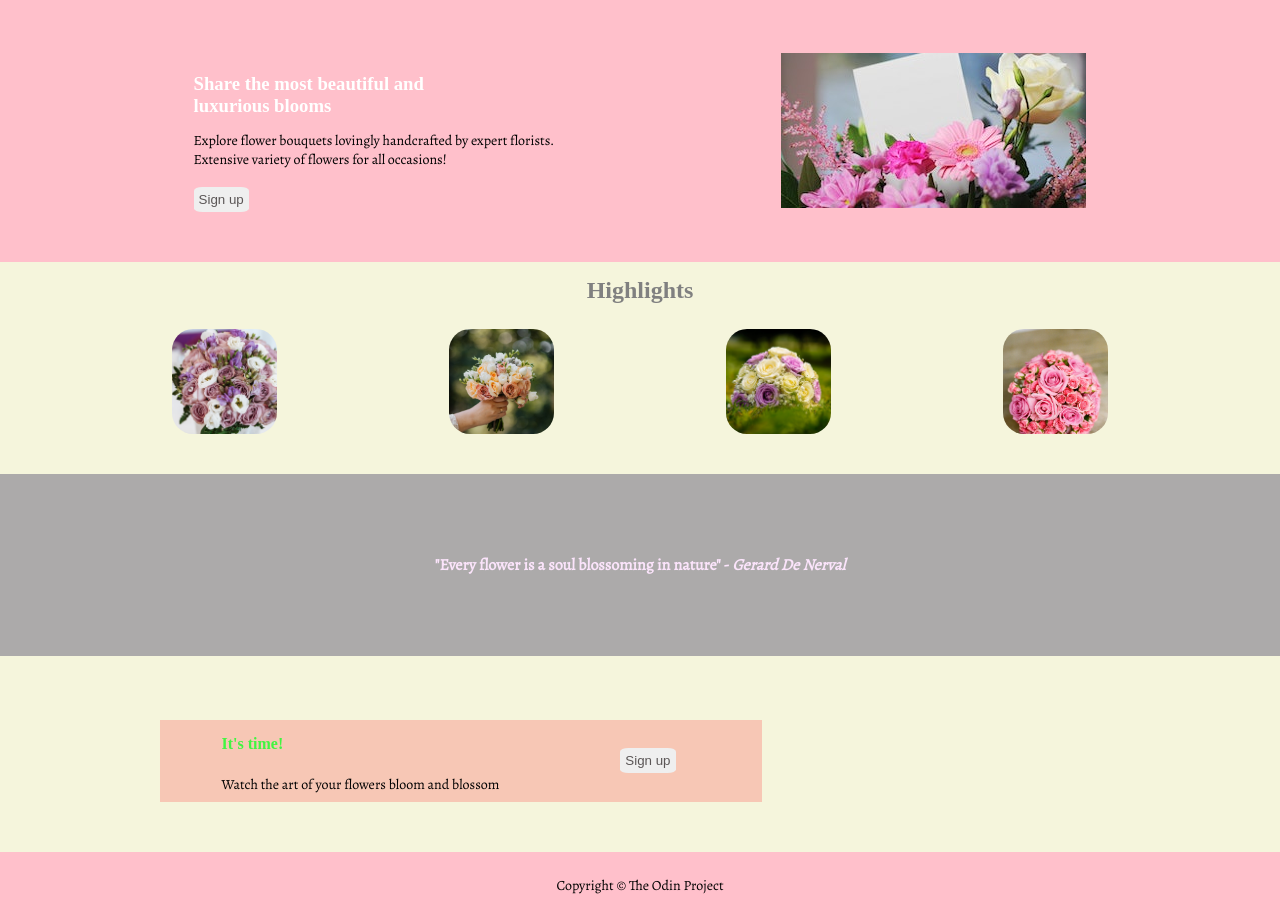
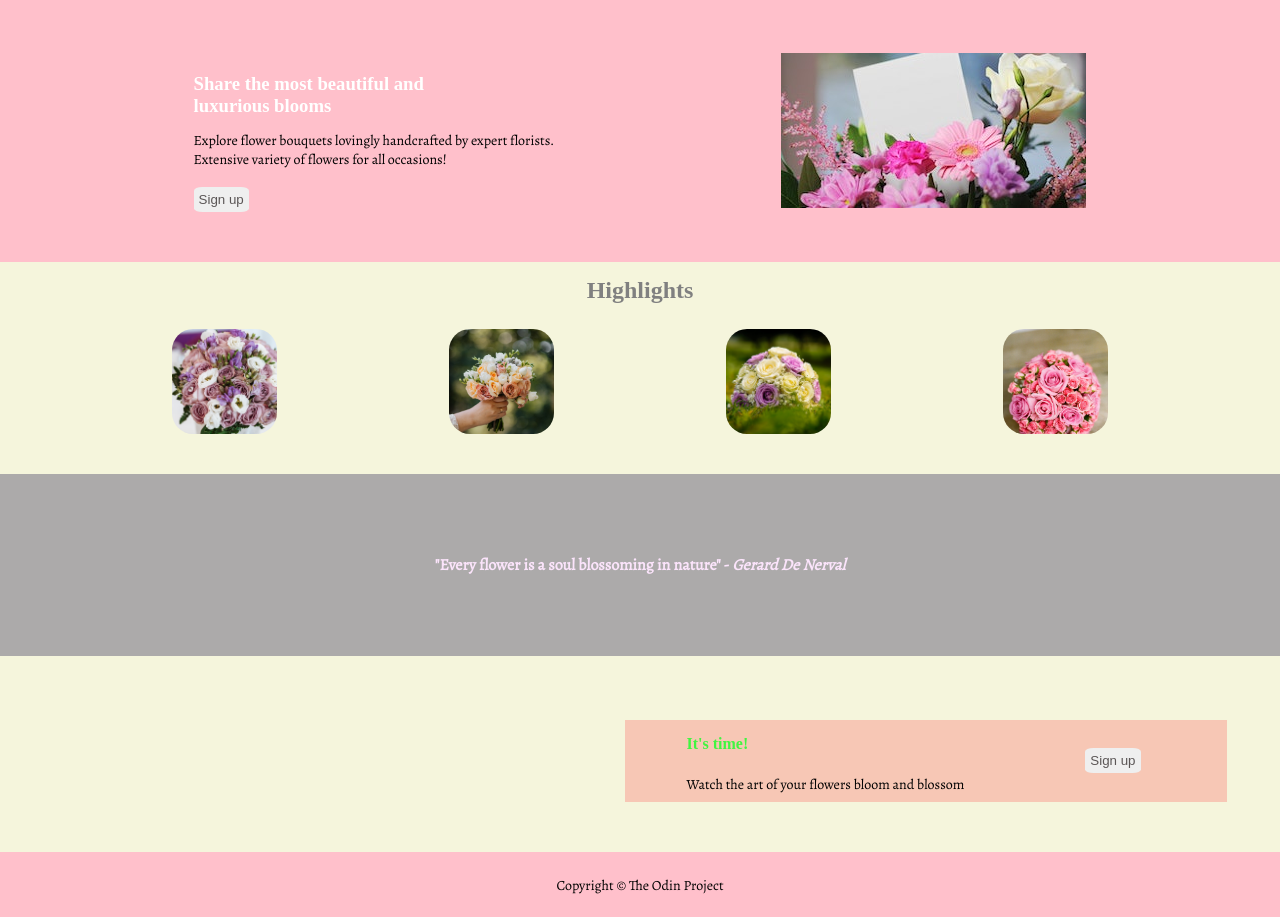
Before and after one commit to JessicaK23/Landing-page, a plain HTML site: page index.html in a window 1280 px wide. Shown: the part 62-979 px from the top of the page. Drawn offline with nearby package versions, Linux system fonts and the light colour scheme.

Commit message:
Center sign up box

```diff
--- a/styles.css
+++ b/styles.css
@@ -98,7 +98,7 @@ h4 {
       display: flex;
       justify-content: space-around;
       align-items: center;
-      margin-left: 160px;
+      margin-left: 625px;
       margin-bottom: 50px;
     }
 
```
